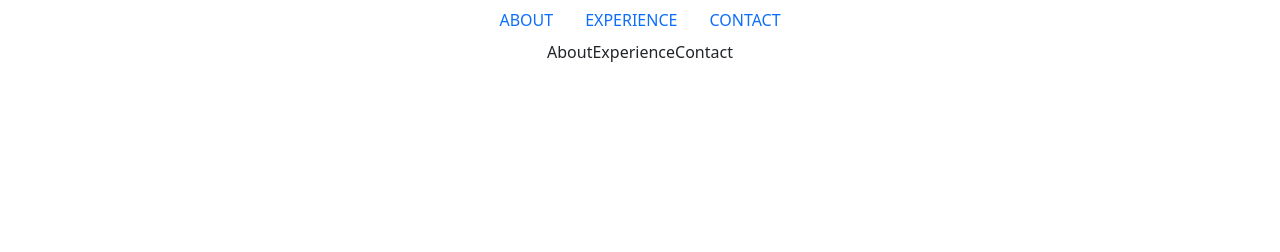
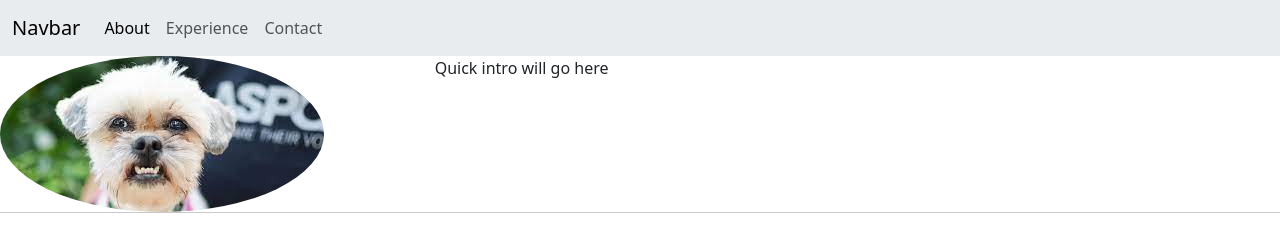
Before and after one commit to JINXX02/About-Me, a plain HTML site: page index.html in a window 1280 px wide. Drawn offline with nearby package versions, Linux system fonts and the light colour scheme.

Commit message:
Added more content
added hr element, line breaks, picture, nav bar

```diff
--- a/index.html
+++ b/index.html
@@ -14,32 +14,45 @@
     <link rel="stylesheet" href="./style.css" />
   </head>
   <body>
-    <ul class="nav justify-content-center">
+    <nav class="navbar navbar-expand-lg bg-body-secondary">
+      <div class="container-fluid">
+        <a class="navbar-brand" href="#">Navbar</a>
+        <button
+          class="navbar-toggler"
+          type="button"
+          data-bs-toggle="collapse"
+          data-bs-target="#navbarNav"
+          aria-controls="navbarNav"
+          aria-expanded="false"
+          aria-label="Toggle navigation"
+        >
+          <span class="navbar-toggler-icon"></span>
+        </button>
+        <div class="collapse navbar-collapse" id="navbarNav">
+          <ul class="navbar-nav">
             <li class="nav-item">
-        <a class="nav-link active" aria-current="page" href="#">ABOUT</a>
+              <a class="nav-link active" aria-current="page" href="#">About</a>
             </li>
             <li class="nav-item">
-        <a class="nav-link" href="#">EXPERIENCE</a>
+              <a class="nav-link" href="#">Experience</a>
             </li>
             <li class="nav-item">
-        <a class="nav-link" href="#">CONTACT</a>
+              <a class="nav-link" href="#">Contact</a>
             </li>
           </ul>
+        </div>
+      </div>
+    </nav>
 
-    <div class="container-fluid">
-      <div class="nav justify-content-center">
-        <div class="nav-item">
-          <p>About</p>
+    <div class="row">
+      <div class="col-sm-4"> <!--Replace img here with own-->
+        <img id="self-portrait" src="./dogimg.jpeg" class="rounded-circle img-fluid" alt="Image of a dog">
       </div>
-         <div class="nav-item">
-          <p>Experience</p>
-        </div>
-         <div class="nav-item">
-          <p>Contact</p>
+      <div class="col-sm-8">Quick intro will go here</div>
+      <hr>
     </div>
 
-      </div>
-    </div>
+
   </body>
   <script
     src="https://cdn.jsdelivr.net/npm/bootstrap@5.3.7/dist/js/bootstrap.bundle.min.js"
```
Also changed, not shown: dogimg.jpeg (added). Lines whose indentation alone changed are shown as unchanged.
